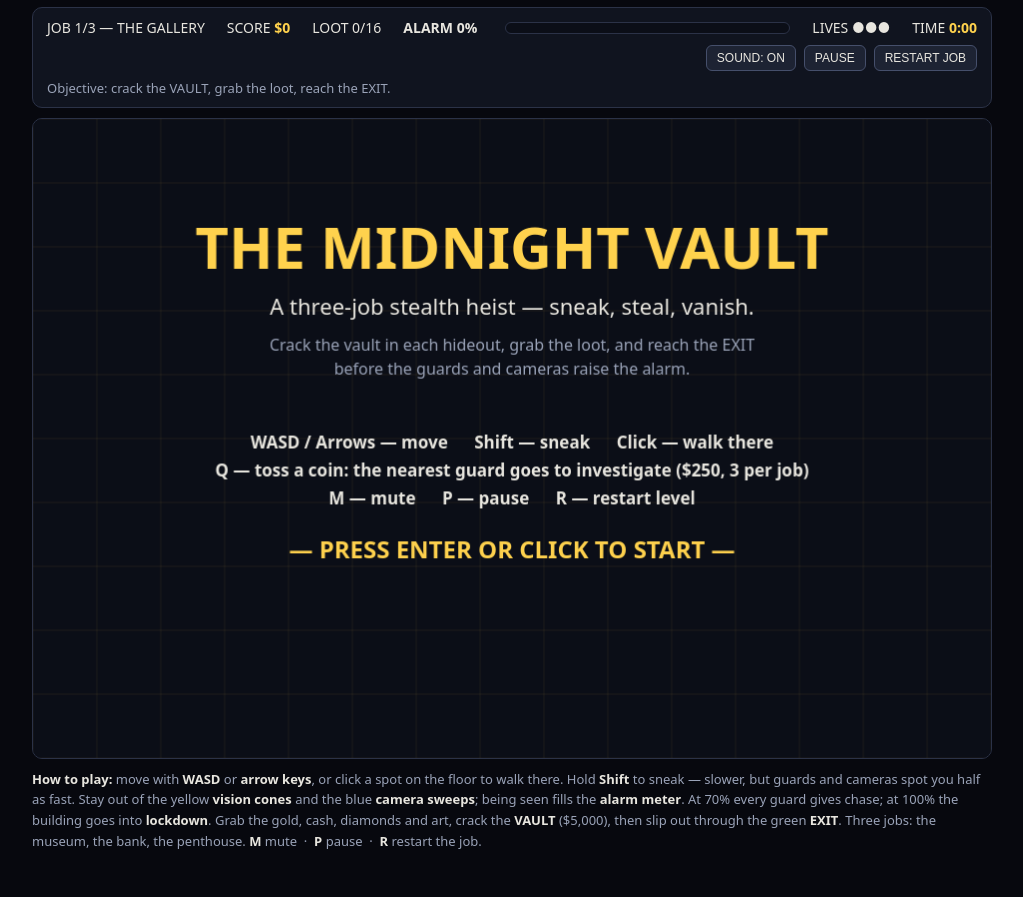
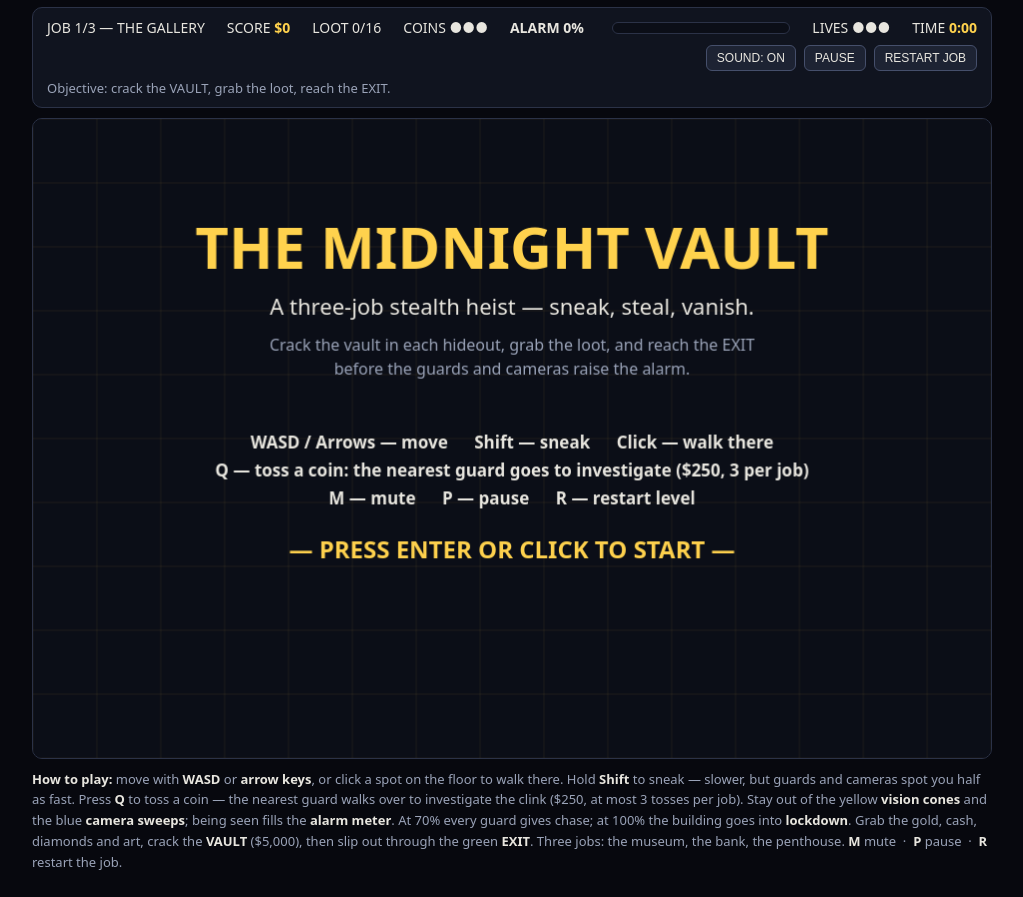
Before and after one commit to hackedbyexteam-debug/best-heist-game-20261122-0559, a plain HTML site: page game/index.html in a window 1280 px wide. Shown: the part 47-944 px from the top of the page, without its empty margins (128-1151 px from the left). Before the commit the page ends 923 px from the top, so only its background shows below. Drawn offline with Linux system fonts and the light colour scheme.

Commit message:
Add files via upload

```diff
--- a/game/index.html
+++ b/game/index.html
@@ -49,6 +49,7 @@
   <span class="stat" id="hud-level">JOB 1/3 — THE GALLERY</span>
   <span class="stat">SCORE <b id="hud-score">$0</b></span>
   <span class="stat" id="hud-loot">LOOT 0/16</span>
+  <span class="stat" id="hud-coins">COINS ●●●</span>
   <div id="hud-alarm-wrap">
     <span id="hud-alarm-label">ALARM 0%</span>
     <div id="hud-alarm-bar"><div id="hud-alarm-fill"></div></div>
@@ -69,7 +70,8 @@
 <footer>
   <b>How to play:</b> move with <b>WASD</b> or <b>arrow keys</b>, or click a spot on the floor to walk there.
   Hold <b>Shift</b> to sneak — slower, but guards and cameras spot you half as fast.
-  Stay out of the yellow <b>vision cones</b> and the blue <b>camera sweeps</b>; being seen fills the
+  Press <b>Q</b> to toss a coin — the nearest guard walks over to investigate the
+  clink ($250, at most 3 tosses per job). Stay out of the yellow <b>vision cones</b> and the blue <b>camera sweeps</b>; being seen fills the
   <b>alarm meter</b>. At 70% every guard gives chase; at 100% the building goes into
   <b>lockdown</b>. Grab the gold, cash, diamonds and art, crack the <b>VAULT</b> ($5,000),
   then slip out through the green <b>EXIT</b>. Three jobs: the museum, the bank, the penthouse.
```
